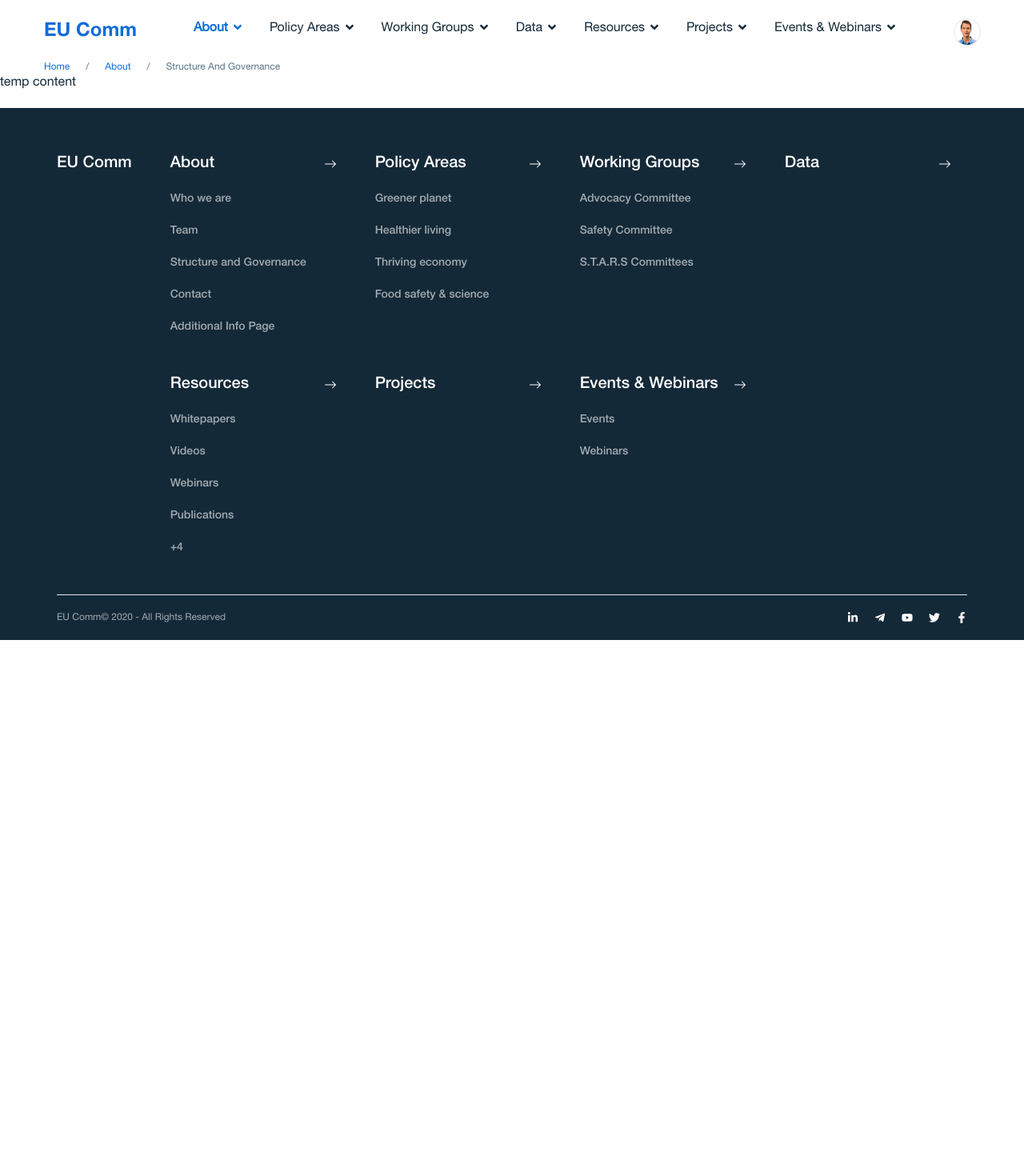
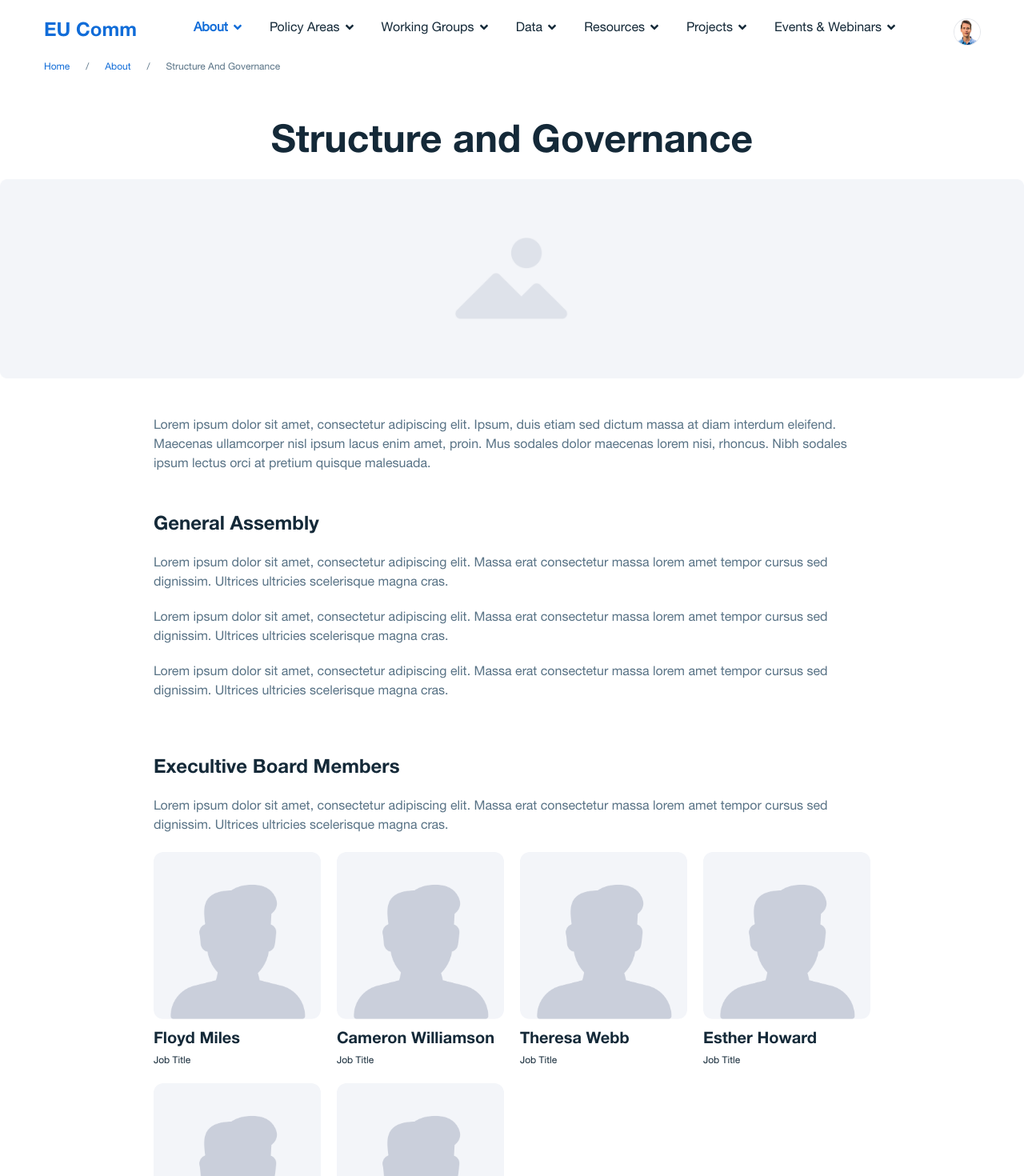
Before and after one commit to arpitgupta1214/eucomm, a Next.js app: page /about/structure-and-governance in a window 1280 px wide. Shown: the top 1470 px of the page at 80% size. Before the commit the page ends 800 px from the top, so only its background shows below. Built offline with nearby package versions, Linux system fonts and the light colour scheme; what calendar-dates would draw is missing.

Commit message:
structure and governance added

```diff
--- /dev/null
+++ b/data/about/structure-and-governance/data.json
@@ -0,0 +1,68 @@
+{
+  "pageHead": "Structure and Governance",
+  "headImg": "/images/placeholder-large.png",
+  "subhead": "Lorem ipsum dolor sit amet, consectetur adipiscing elit. Ipsum, duis etiam sed dictum massa at diam interdum eleifend. Maecenas ullamcorper nisl ipsum lacus enim amet, proin. Mus sodales dolor maecenas lorem nisi, rhoncus. Nibh sodales ipsum lectus orci at pretium quisque malesuada.",
+  "groups": [
+    {
+      "name": "General Assembly",
+      "description": "Lorem ipsum dolor sit amet, consectetur adipiscing elit. Massa erat consectetur massa lorem amet tempor cursus sed dignissim. Ultrices ultricies scelerisque magna cras.\nLorem ipsum dolor sit amet, consectetur adipiscing elit. Massa erat consectetur massa lorem amet tempor cursus sed dignissim. Ultrices ultricies scelerisque magna cras.\nLorem ipsum dolor sit amet, consectetur adipiscing elit. Massa erat consectetur massa lorem amet tempor cursus sed dignissim. Ultrices ultricies scelerisque magna cras."
+    },
+    {
+      "name": "Execultive Board Members",
+      "description": "Lorem ipsum dolor sit amet, consectetur adipiscing elit. Massa erat consectetur massa lorem amet tempor cursus sed dignissim. Ultrices ultricies scelerisque magna cras.",
+      "members": [
+        {
+          "name": "Floyd Miles",
+          "jobTitle": "Job Title",
+          "image": "/images/placeholder-human.png"
+        },
+        {
+          "name": "Cameron Williamson",
+          "jobTitle": "Job Title",
+          "image": "/images/placeholder-human.png"
+        },
+        {
+          "name": "Theresa Webb",
+          "jobTitle": "Job Title",
+          "image": "/images/placeholder-human.png"
+        },
+        {
+          "name": "Esther Howard",
+          "jobTitle": "Job Title",
+          "image": "/images/placeholder-human.png"
+        },
+        {
+          "name": "Ralph Edwards",
+          "jobTitle": "Job Title",
+          "image": "/images/placeholder-human.png"
+        },
+        {
+          "name": "Courtney Henry",
+          "jobTitle": "Job Title",
+          "image": "/images/placeholder-human.png"
+        }
+      ]
+    },
+    {
+      "name": "Board Representative",
+      "description": "Lorem ipsum dolor sit amet, consectetur adipiscing elit. Massa erat consectetur massa lorem amet tempor cursus sed dignissim. Ultrices ultricies scelerisque magna cras.",
+      "members": [
+        {
+          "name": "Dianne Russel",
+          "jobTitle": "Job Title",
+          "image": "/images/placeholder-human.png"
+        },
+        {
+          "name": "Darlene Robertson",
+          "jobTitle": "Job Title",
+          "image": "/images/placeholder-human.png"
+        },
+        {
+          "name": "Arlene McCoy",
+          "jobTitle": "Job Title",
+          "image": "/images/placeholder-human.png"
+        }
+      ]
+    }
+  ]
+}
--- /dev/null
+++ b/pages/about/structure-and-governance.jsx
@@ -0,0 +1,84 @@
+import Layout from "components/Layouts";
+import Newsletter from "components/Newsletter";
+import Image from "next/image";
+
+const Structure = (props) => {
+  return (
+    <div className="w-full mt-16 flex flex-col items-center">
+      {/* head */}
+      <div className="mb-5 text-5xl font-bold">{props.pageHead}</div>
+
+      {/* headimg */}
+      <div className="w-full mb-12">
+        <Image
+          src={props.headImg}
+          alt=""
+          width={5760}
+          height={1120}
+          layout="responsive"
+        />
+      </div>
+
+      <div className="w-full max-w-4xl">
+        {/* subhead */}
+        <div className="mb-12 text-skin-light">{props.subhead}</div>
+
+        {/* groups */}
+        <div className="mb-16">
+          {props.groups.map((group) => (
+            <div key={`group-${group.name}`} className="mb-12">
+              <div className="mb-5 text-2xl font-bold">{group.name}</div>
+
+              {group.description.split("\n").map((description, idx) => (
+                <div
+                  key={`description-${idx}`}
+                  className="mb-5 text-skin-light"
+                >
+                  {description}
+                </div>
+              ))}
+
+              <div className="grid grid-cols-4 gap-5">
+                {group?.members?.map((member) => (
+                  <div key={`${group.name}-${member.name}`} className="w-full">
+                    {/* img */}
+                    <div className="mb-3 rounded-xl overflow-hidden">
+                      <Image
+                        src={member.image}
+                        alt=""
+                        width={200}
+                        height={200}
+                        layout="responsive"
+                      />
+                    </div>
+                    <div className="mb-1 font-bold text-xl">{member.name}</div>
+                    <div className="text-xs">{member.jobTitle}</div>
+                  </div>
+                ))}
+              </div>
+            </div>
+          ))}
+        </div>
+      </div>
+
+      <div className="w-full max-w-content mb-32 rounded-xl overflow-hidden">
+        <Newsletter />
+      </div>
+    </div>
+  );
+};
+
+export const getStaticProps = async () => {
+  const staticData = await import(
+    "data/about/structure-and-governance/data.json"
+  ).then((data) => data.default);
+
+  return {
+    props: {
+      ...staticData,
+    },
+  };
+};
+
+Structure.layout = Layout;
+export default Structure;
```
Also changed, not shown: public/images/placeholder-large.png (added).
